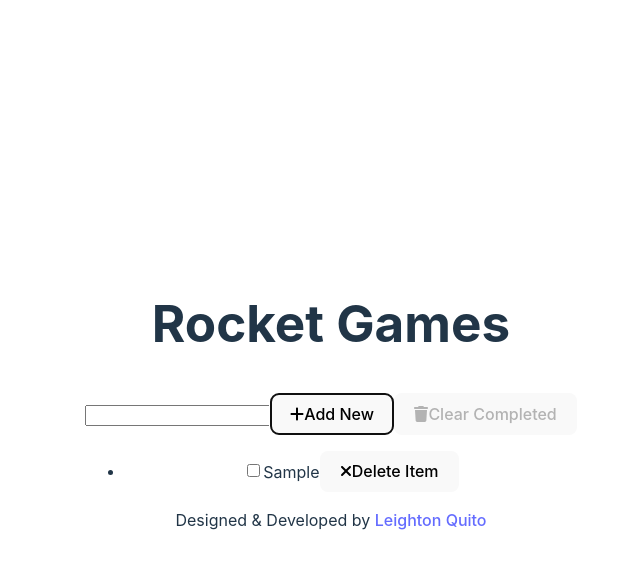
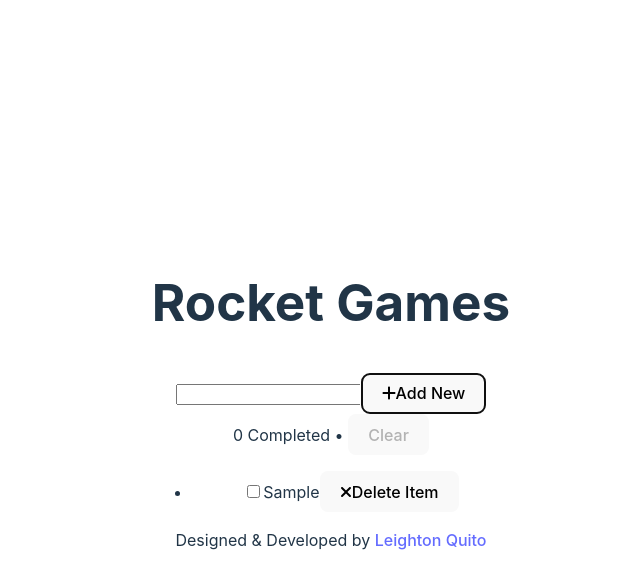
Before and after one commit to iamleigh/react-todo, a React (Vite) app: page / in a window 1280 px wide. Both pictures are taken after typing "Sample" into the empty fields and a click on the button "Add New". Shown: the top 588 px of the page, without its empty margins (309-949 px from the left). Built offline with nearby package versions, Linux system fonts and the light colour scheme.

Commit message:
fix(reminders): Relocate “clear” button
- Use a basic button (not from UIs component).
- Relocate the content to get a closest match to Apple Reminders UI.

```diff
--- a/src/containers/Reminders.tsx
+++ b/src/containers/Reminders.tsx
@@ -88,15 +88,11 @@ const Reminders: React.FC = () => {
 					icon={<FontAwesomeIcon icon={ faAdd } />}
 					label="Add New"
 					onClick={ addItem } />
+			</div>
 
-				{ todos.length > 0 &&
-					<Button
-						icon={<FontAwesomeIcon icon={ faTrash } />}
-						label="Clear Completed"
-						{ ...( done === 0 && { disabled: true }) }
-						onClick={ handleClear } />
-				}
-			</div>
+			{ todos.length > 0 && (
+				<div>{ done } Completed • <button type="button" onClick={ handleClear } disabled={!( done > 0 )}>Clear</button></div>
+			)}
 
 			<Todos
 				items={ todos }
```
